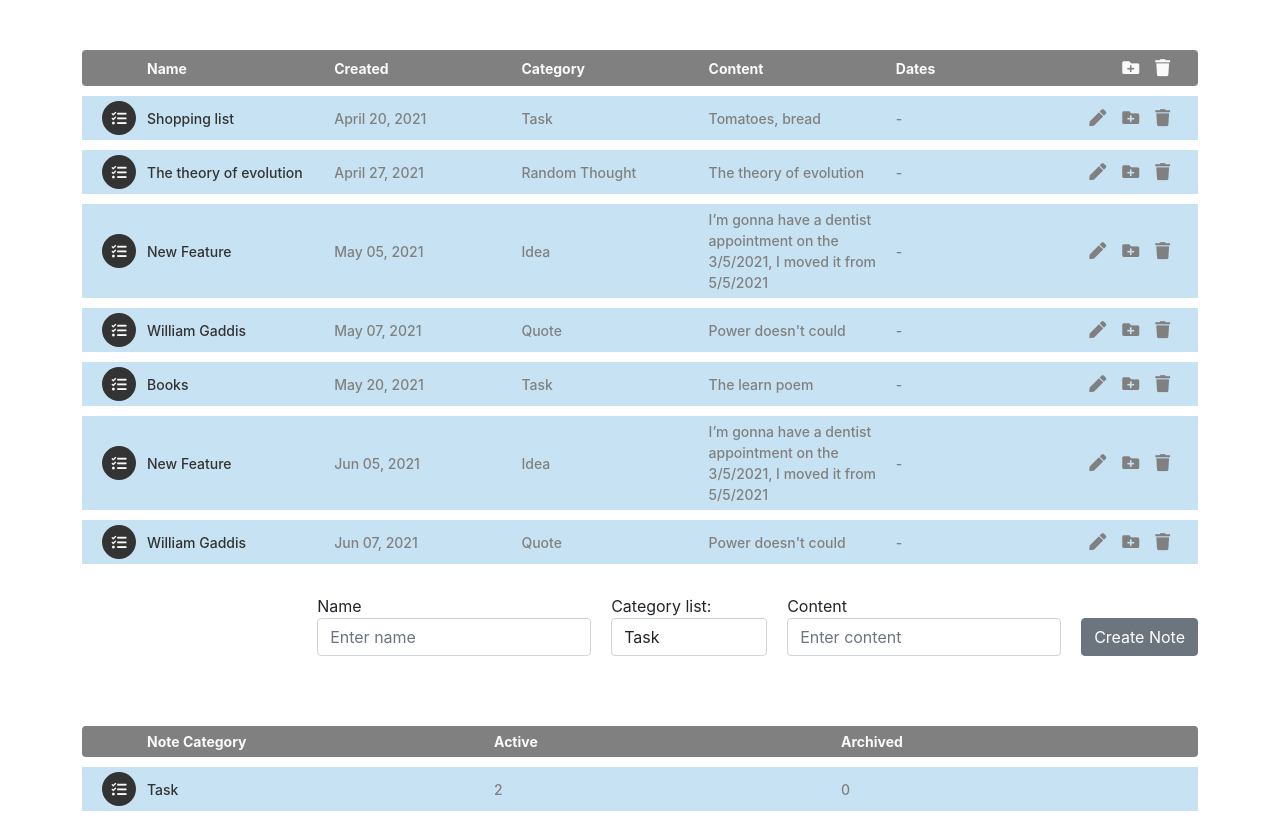
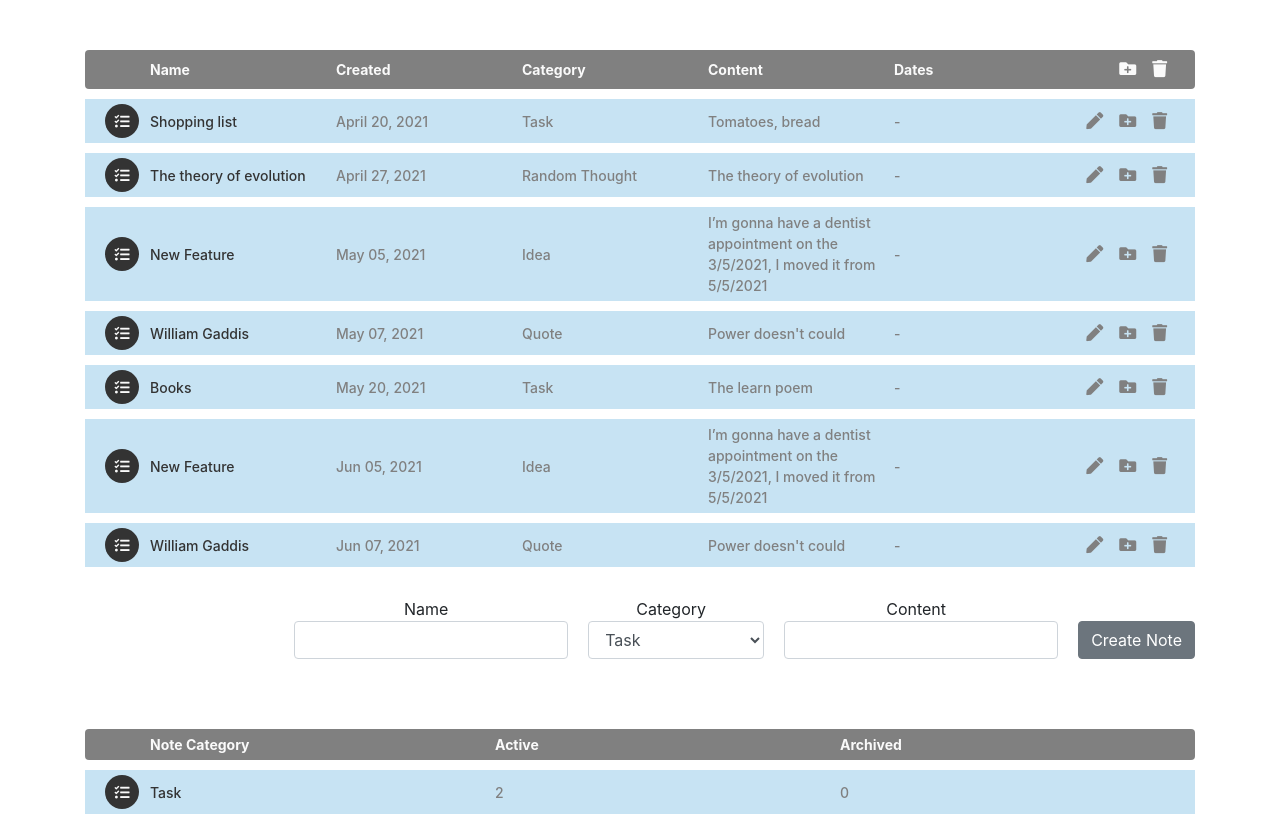
Before and after one commit to NataliaPylypenko/taskListReact, a React (Create React App) app: page / in a window 1280 px wide. Shown: the top 816 px of the page. Built offline with nearby package versions, Linux system fonts and the light colour scheme; a web font is replaced by a local one.

Commit message:
create task item

```diff
--- a/package.json
+++ b/package.json
@@ -11,8 +11,10 @@
     "@types/react": "^17.0.44",
     "@types/react-dom": "^17.0.15",
     "@types/react-redux": "^7.1.24",
+    "moment": "^2.29.2",
     "react": "^17.0.2",
     "react-dom": "^17.0.2",
+    "react-hook-form": "^7.29.0",
     "react-redux": "^7.2.8",
     "react-scripts": "5.0.0",
     "redux": "^4.1.2",
--- a/public/index.html
+++ b/public/index.html
@@ -31,7 +31,7 @@
     <link href="https://fonts.googleapis.com/css2?family=Roboto:wght@300;400;700&display=swap" rel="stylesheet">
     <link href="https://fonts.googleapis.com/css2?family=Homenaje&display=swap" rel="stylesheet">
 
-    <link rel="stylesheet" href="https://cdn.jsdelivr.net/npm/bootstrap@5.1.3/dist/css/bootstrap.min.css">
+    <link rel="stylesheet" href="https://cdn.jsdelivr.net/npm/bootstrap@4.6.1/dist/css/bootstrap.min.css">
     <link rel="stylesheet" href="https://pro.fontawesome.com/releases/v5.10.0/css/all.css">
   </head>
   <body>
--- a/src/App.css
+++ b/src/App.css
@@ -70,7 +70,7 @@
 
 /*FORM*/
 .create-note {
-  margin-top: auto;
+  margin-top: 24px;
 }
 .create-form > div {
   margin-right: 20px;
@@ -78,3 +78,13 @@
 .form-group label {
   margin-right: 10px;
 }
+.form-error {
+  color: red;
+  font-size: 14px;
+}
+.form-inline {
+  align-items: flex-start;
+}
+.form-inline .form-group {
+  flex-flow: column wrap!important;
+}
--- a/src/components/TaskForm.tsx
+++ b/src/components/TaskForm.tsx
@@ -1,31 +1,72 @@
 import React from 'react'
+import {Path, useForm, UseFormRegister, SubmitHandler} from "react-hook-form";
+import {useActions} from "../hooks/useActions";
+import moment from "moment";
+import { ucFirst, getRandomId} from "../helpers/function";
+
+export type InputProps = {
+    label: Path<IFormValues>;
+    register: UseFormRegister<IFormValues>;
+    required: boolean;
+};
+
+export interface IFormValues {
+    id: null | string;
+    name: string;
+    content: string;
+    category: string;
+    created: string;
+    dates: string;
+    status: string;
+}
 
 export const TaskForm: React.FC = () => {
 
-  return (
+    const {createTaskItemAction} = useActions()
 
-    <form className="form-inline d-flex mb-20 create-form" action="#" id="create-form">
-        <input type="hidden" name="id" />
+    const {register, handleSubmit, formState: {errors}} = useForm<IFormValues>();
 
+    const onSubmit: SubmitHandler<IFormValues> = data => {
+
+        createTaskItemAction({
+            ...data,
+            'id': getRandomId(),
+            'created': moment().format('MMMM DD, YYYY'),
+            'status': "active"
+        })
+    };
+
+    const Input = ({label, register, required}: InputProps) => (
         <div className="form-group">
-          <label htmlFor="name">Name</label>
-          <input type="text" className="form-control" placeholder="Enter name" id="name" />
+            <label>{ucFirst(label)}</label>
+            <input className="form-control" {...register(label, {required: true})} />
+            <div className="form-error">
+                {errors[label] && label + " is required"}
             </div>
 
+        </div>
+    );
+
+    const Select = React.forwardRef<HTMLSelectElement,
+        { label: string } & ReturnType<UseFormRegister<IFormValues>>>(({onChange, onBlur, name, label}, ref) => (
         <div className="form-group">
-          <label htmlFor="category">Category list:</label>
-          <select className="form-control" id="category">
+            <label>{ucFirst(label)}</label>
+            <select className="form-control" name={name} ref={ref}>
                 <option value="Task">Task</option>
                 <option value="Random Thought">Random Thought</option>
                 <option value="Idea">Idea</option>
                 <option value="Quote">Quote</option>
             </select>
         </div>
+    ));
 
-        <div className="form-group">
-          <label htmlFor="content">Content</label>
-          <input type="text" className="form-control" placeholder="Enter content" id="content" />
-        </div>
+    return (
+
+        <form className="form-inline d-flex mb-20 create-form" onSubmit={handleSubmit(onSubmit)}>
+
+            <Input label="name" register={register} required/>
+            <Select label="category" {...register("category")} />
+            <Input label="content" register={register} required/>
 
             <button type="submit" id="createNote" className="btn btn-secondary create-note">
                 Create Note
--- a/src/components/TaskTable.tsx
+++ b/src/components/TaskTable.tsx
@@ -1,5 +1,4 @@
 import React from 'react';
-import { TaskInterface} from "../types/task";
 import {useTypedSelector} from "../hooks/useTypedSelector";
 import {useActions} from "../hooks/useActions";
 
--- /dev/null
+++ b/src/helpers/function.ts
@@ -0,0 +1,13 @@
+
+export const ucFirst = (str: string) => {
+    return str[0].toUpperCase() + str.slice(1);
+}
+export const getRandomId = () => {
+    let result = '';
+    const characters = 'abcdefghijklmnopqrstuvwxyz0123456789';
+    const charactersLength = characters.length;
+    for (let i = 0; i < 6; i++) {
+        result += characters.charAt(Math.floor(Math.random() * charactersLength));
+    }
+    return result;
+}
--- a/src/index.css
+++ b/src/index.css
@@ -17,7 +17,7 @@ textarea,
 select,
 button,
 button:active,
-button:focus { outline: none; border: none; font-size: 100%; margin: 0;}
+button:focus { outline: none; border: none; font-size: 100%;}
 button, input { line-height: normal; }
 
 button {
--- a/src/redux/actionCreators.ts
+++ b/src/redux/actionCreators.ts
@@ -11,3 +11,7 @@ export const archiveTaskAction = (payload: TaskInterface) => {
 export const toggleStatusAction = () => {
     return { type: "TOGGLE_TASK_ITEM"}
 }
+
+export const createTaskItemAction = (payload: TaskInterface) => {
+    return { type: "ADD_TASK_ITEM", payload}
+}
--- a/src/redux/reducer.ts
+++ b/src/redux/reducer.ts
@@ -23,6 +23,11 @@ export const reducer = (state = initialState, action: actionType): TaskListProps
                 ...state,
                 showActiveTaskItems: (state.showActiveTaskItems === 'active' ? 'archive' : 'active')
             }
+        case 'ADD_TASK_ITEM':
+            return {
+                ...state,
+                tasks: [...state.tasks, action.payload]
+            }
         default:
             return state;
     }
```
Also changed, not shown: src/types/task.ts (line endings or trailing spaces). Lines whose indentation alone changed are shown as unchanged.
